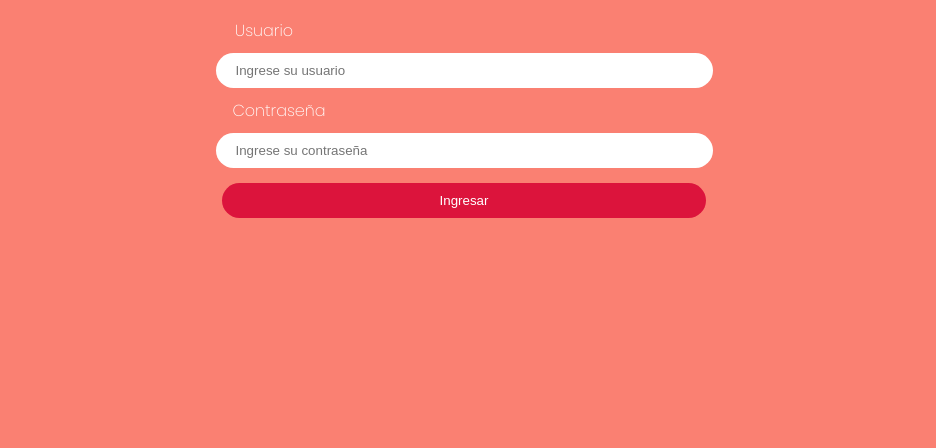
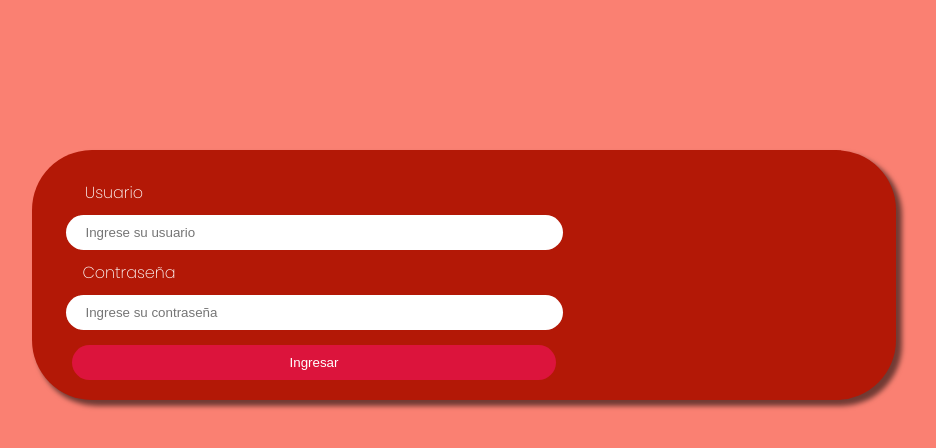
Before and after one commit to franchu01/adaptative-login-landing, a plain HTML site: page index.html in a window 1280 px wide. Shown: the whole page, without its empty margins (176-1112 px from the left). Drawn offline with Linux system fonts and the light colour scheme.

Commit message:
agregue fondo responsive screen

```diff
--- a/styles.css
+++ b/styles.css
@@ -57,3 +57,28 @@ html{
 .container-ingresar button:hover{
     background-color: rgb(148, 66, 57);
 }
+
+@media screen and (min-width: 1000px){
+    .container-madre{
+        background-color: rgb(179, 24, 6);
+        border-radius: 60px;
+        padding: 20px;
+        margin-top: 150px;
+        box-shadow: 5px 5px 5px 1px rgba(0, 0, 0, 0.548);
+        margin-left: 200px;
+        margin-right: 200px;
+    }
+
+    .container-ingresar, .container-inputs, .label, .label2{
+        padding-right: 300px;
+    }
+
+    .label{
+        padding-right: 400px;
+    }
+
+    .label2{
+        padding-right: 370px;
+    }
+
+}
```
